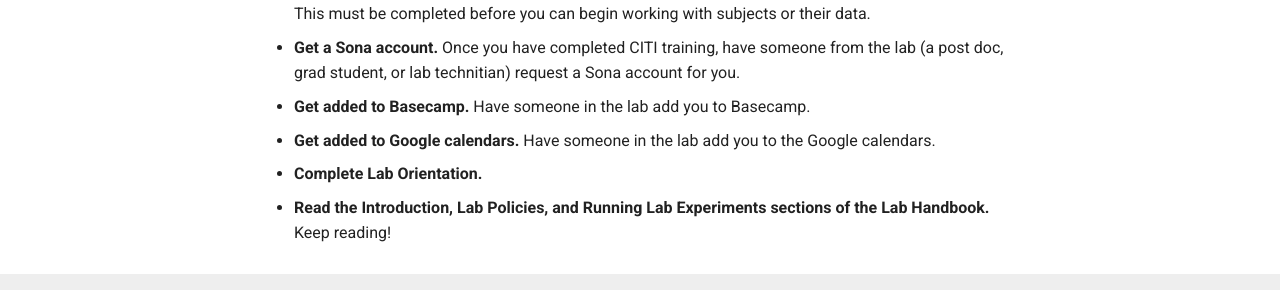
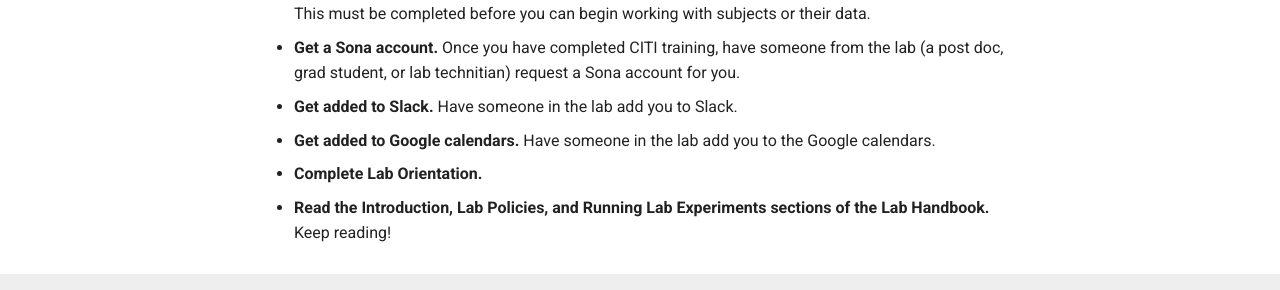
Before and after one commit to shivanya-chandra/pcllab.github.io, an MkDocs documentation site: the page built from docs/handbook/introduction/getting-on-board.md, in a window 1280 px wide. Shown: the part 484-774 px from the top of the page. Built offline with MkDocs 1.6.1 and Material for MkDocs 9.7.7, drawn with Linux system fonts in a browser that asks for light colours; comment, search, counter and statistics services are not loaded.

Commit message:
Update getting-on-board.md

```diff
--- a/docs/handbook/introduction/getting-on-board.md
+++ b/docs/handbook/introduction/getting-on-board.md
@@ -5,7 +5,7 @@ There are several things you will need to do to get on board and prepared to wor
 - **Complete a registration form** (PSY 390/391/498 only). You will obtain this from your academic advisor and email it to Dr. Karpicke (karpicke@purdue.edu) to sign. Once the form is signed you will need to return it to your advisor. Make sure to have the form returned before the deadline for adding a course. View the deadlines [here](https://www.purdue.edu/registrar/calendars/2022-23-Academic-Calendar.html){target="_blank" rel="noreferrer"}.
 - **Complete CITI training.** You will need to complete the curriculum for the learner group "Social Behavioral Research for Investigators and Key Personnel" and "Responsible Conduct of Research (RCR) Training – Basic Course – For Undergraduate Students". Please follow these [instructions](https://www.irb.purdue.edu/docs/CITI%20Registration%20Instruction%20Sheet%20Revised%201.29.19.docx) to register and begin training. Once you have completed the training, save the completion report into a PDF file named “Last Name_First Name_CourseName” (use your name and the name of the completed course. That is, either be "Group2" or "RCR"). Finally, send the PDF to the Lab Manager. This must be completed before you can begin working with subjects or their data.
 - **Get a Sona account.** Once you have completed CITI training, have someone from the lab (a post doc, grad student, or lab technitian) request a Sona account for you.
-- **Get added to Basecamp.** Have someone in the lab add you to Basecamp.
+- **Get added to Slack.** Have someone in the lab add you to Slack.
 - **Get added to Google calendars.** Have someone in the lab add you to the Google calendars.
 - **Complete Lab Orientation.**
 - **Read the Introduction, Lab Policies, and Running Lab Experiments sections of the Lab Handbook.** Keep reading!
```
